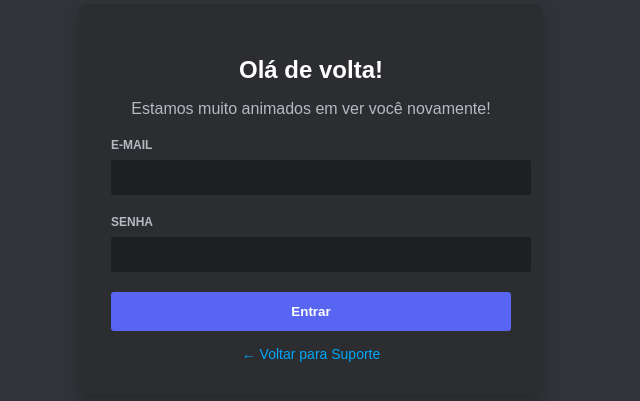
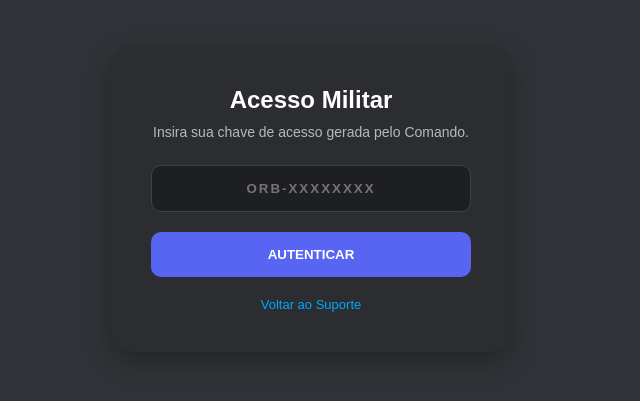
Before and after one commit to ruancarlos400300-sketch/suporte-site1, a website: page public/login.html in a window 1280 px wide. Shown: the part 201-602 px from the top of the page, without its empty margins (329-969 px from the left). Drawn offline with Linux system fonts and the light colour scheme.

Commit message:
Update login.html

```diff
--- a/public/login.html
+++ b/public/login.html
@@ -2,59 +2,51 @@
 <html lang="pt-br">
 <head>
     <meta charset="UTF-8">
+    <meta name="viewport" content="width=device-width, initial-scale=1.0">
     <title>LOGIN STAFF | ORBITRON</title>
     <script src="https://www.gstatic.com/firebasejs/9.0.0/firebase-app-compat.js"></script>
-    <script src="https://www.gstatic.com/firebasejs/9.0.0/firebase-auth-compat.js"></script>
     <script src="https://www.gstatic.com/firebasejs/9.0.0/firebase-database-compat.js"></script>
     <script src="/firebase-config.js"></script>
     <style>
-        body { background: #313338; color: white; font-family: sans-serif; display: flex; align-items: center; justify-content: center; height: 100vh; margin: 0; }
-        .login-card { background: #2b2d31; padding: 32px; border-radius: 8px; width: 400px; text-align: center; box-shadow: 0 8px 16px rgba(0,0,0,0.2); }
-        h2 { margin-bottom: 8px; }
-        p { color: #b5bac1; margin-bottom: 20px; }
-        .input-group { text-align: left; margin-bottom: 20px; }
-        label { display: block; color: #b5bac1; font-size: 12px; font-weight: bold; text-transform: uppercase; margin-bottom: 8px; }
-        input { width: 100%; padding: 10px; background: #1e1f22; border: none; border-radius: 3px; color: white; }
-        button { width: 100%; padding: 12px; background: #5865F2; color: white; border: none; border-radius: 3px; cursor: pointer; font-weight: bold; }
-        button:hover { background: #4752c4; }
-        .back { margin-top: 15px; display: block; color: #00a8fc; text-decoration: none; font-size: 14px; }
+        :root { --bg: #313338; --card: #2b2d31; --blue: #5865F2; }
+        * { margin:0; padding:0; box-sizing:border-box; font-family: 'gg sans', sans-serif; }
+        body { background: var(--bg); color: white; display: flex; align-items: center; justify-content: center; height: 100vh; }
+        .login-card { background: var(--card); padding: 40px; border-radius: 20px; width: 400px; text-align: center; box-shadow: 0 10px 30px rgba(0,0,0,0.3); animation: fadeIn 0.5s ease; }
+        @keyframes fadeIn { from { opacity: 0; transform: translateY(20px); } to { opacity: 1; transform: translateY(0); } }
+        h2 { margin-bottom: 10px; }
+        p { color: #b5bac1; margin-bottom: 25px; font-size: 14px; }
+        input { width: 100%; padding: 15px; background: #1e1f22; border: 1px solid #3f4147; border-radius: 10px; color: white; text-align: center; letter-spacing: 2px; font-weight: bold; outline: none; margin-bottom: 20px; }
+        button { width: 100%; padding: 15px; background: var(--blue); color: white; border: none; border-radius: 10px; font-weight: bold; cursor: pointer; transition: 0.2s; }
+        button:hover { background: #4752c4; transform: scale(1.02); }
+        .back { display: block; margin-top: 20px; color: #00a8fc; text-decoration: none; font-size: 13px; }
     </style>
 </head>
 <body>
     <div class="login-card">
-        <h2>Olá de volta!</h2>
-        <p>Estamos muito animados em ver você novamente!</p>
-
-        <div class="input-group">
-            <label>E-mail</label>
-            <input type="email" id="email">
-        </div>
-
-        <div class="input-group">
-            <label>Senha</label>
-            <input type="password" id="pass">
-        </div>
-
-        <button onclick="fazerLogin()">Entrar</button>
-        <a href="/" class="back">← Voltar para Suporte</a>
+        <h2>Acesso Militar</h2>
+        <p>Insira sua chave de acesso gerada pelo Comando.</p>
+        <input type="text" id="access-key" placeholder="ORB-XXXXXXXX">
+        <button onclick="autenticar()">AUTENTICAR</button>
+        <a href="/" class="back">Voltar ao Suporte</a>
     </div>
 
     <script>
-        function fazerLogin() {
-            const e = document.getElementById('email').value;
-            const s = document.getElementById('pass').value;
+        function autenticar() {
+            const chave = document.getElementById('access-key').value.trim().toUpperCase();
+            if(!chave) return alert("Insira a chave!");
 
-            auth.signInWithEmailAndPassword(e, s).then((u) => {
-                db.ref('usuarios/' + u.user.uid).once('value', snap => {
-                    const d = snap.val();
-                    if(d && (d.cargo === 'dono' || d.cargo === 'admin')) {
-                        window.location.href = (d.cargo === 'dono') ? '/dono' : '/admin';
-                    } else {
-                        alert("Você não tem cargo de Staff!");
-                        auth.signOut();
-                    }
-                });
-            }).catch(err => alert("Erro: " + err.message));
+            db.ref('logins_gerados/' + chave).once('value', snap => {
+                const dados = snap.val();
+                if(dados) {
+                    db.ref('usuarios/' + chave).update({
+                        nome: dados.responsavel,
+                        cargo: dados.cargo
+                    }).then(() => {
+                        localStorage.setItem('militar_chave', chave);
+                        window.location.href = (dados.cargo === 'dono') ? '/dono' : '/admin';
+                    });
+                } else { alert("Chave inválida ou inexistente!"); }
+            });
         }
     </script>
 </body>
```
